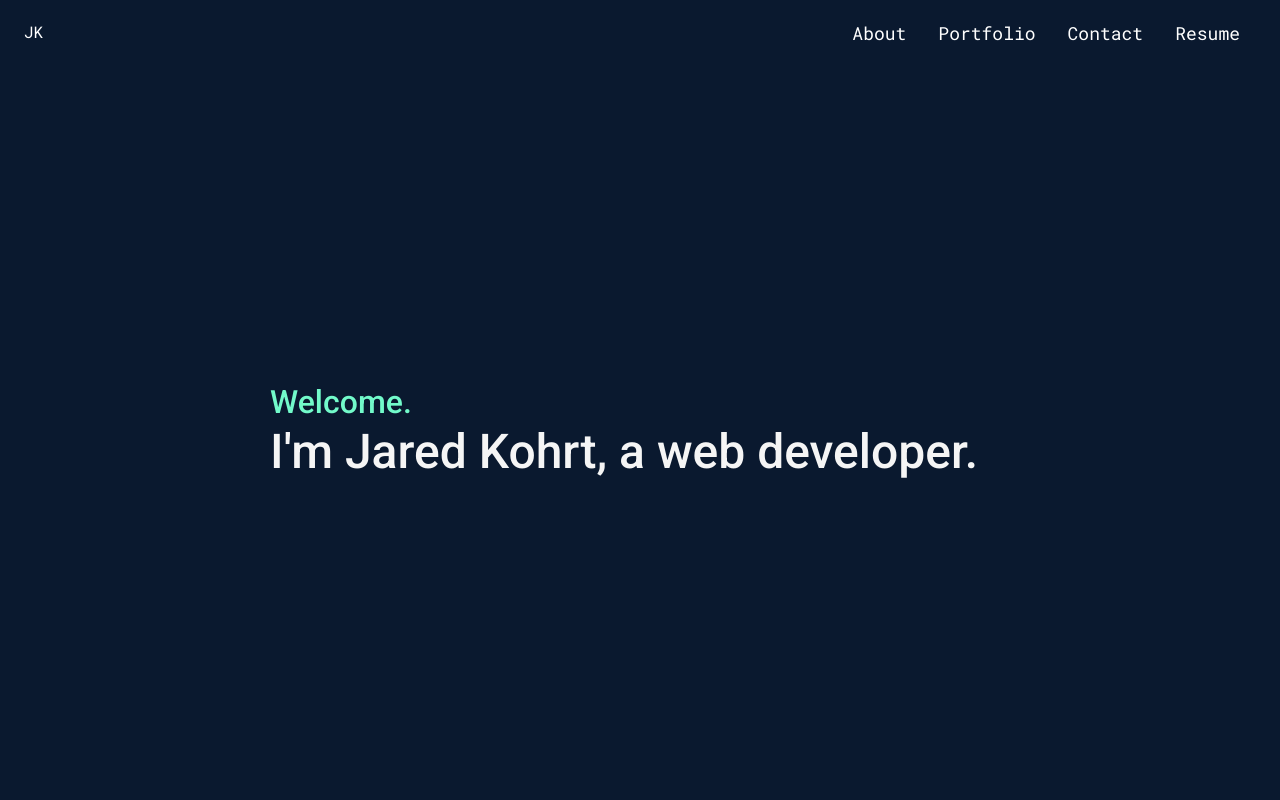
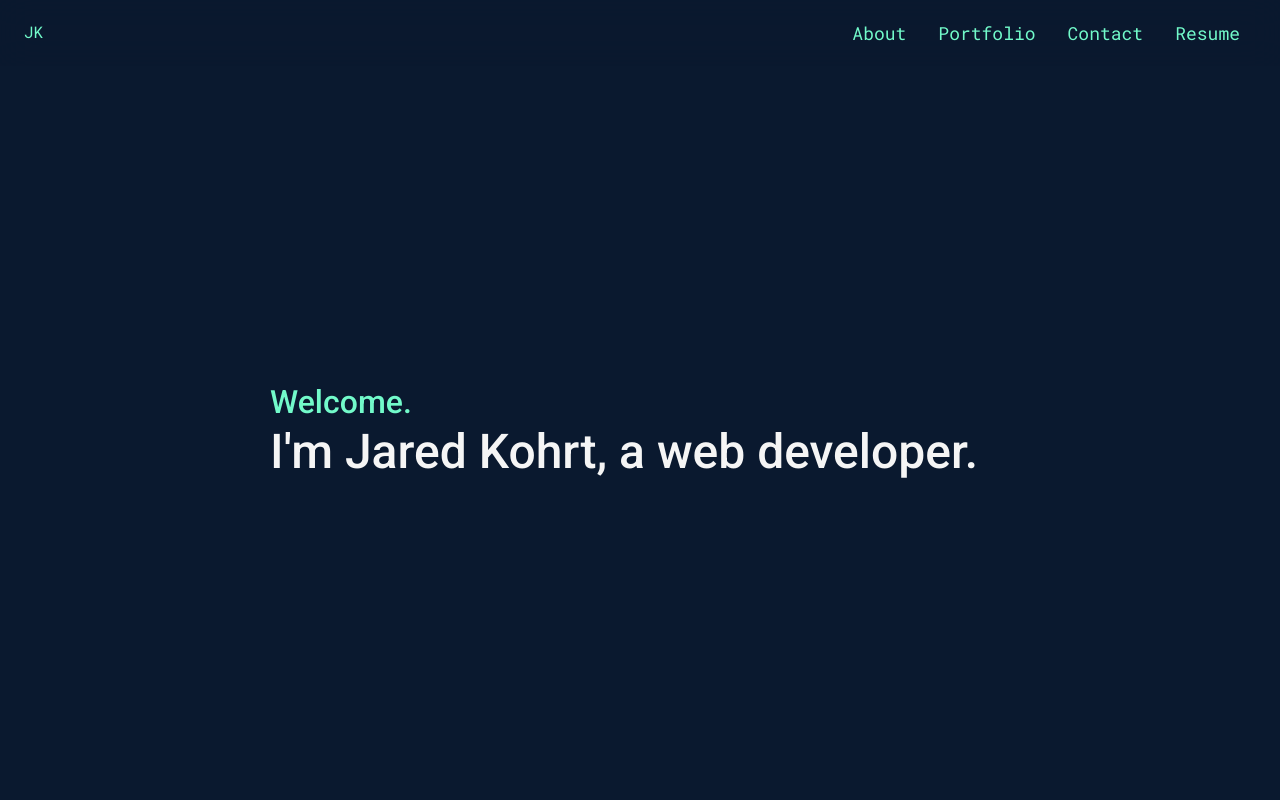
Before and after one commit to jkohrt7/Portfolio_2023, a website: page index.html in a window 1280 px wide. Shown: the top 800 px of the page. Drawn offline with Linux system fonts and the light colour scheme.

Commit message:
feat: add blur effect to header

```diff
--- a/styles/sass/header-styles.scss
+++ b/styles/sass/header-styles.scss
@@ -15,8 +15,9 @@ $secondary-aqua: #72FACA;
 
     font-family: "Roboto Mono", sans-serif;
 
-    background-color: $primary-navy;
-    color: white;
+    background-color: rgba(10, 25, 47, 0.5);
+    backdrop-filter: blur(16px);
+    color: $secondary-aqua;
     padding: 1.5rem; // 24px
 
     &__list {
```
Also changed, not shown: styles/css/header-styles.css.
